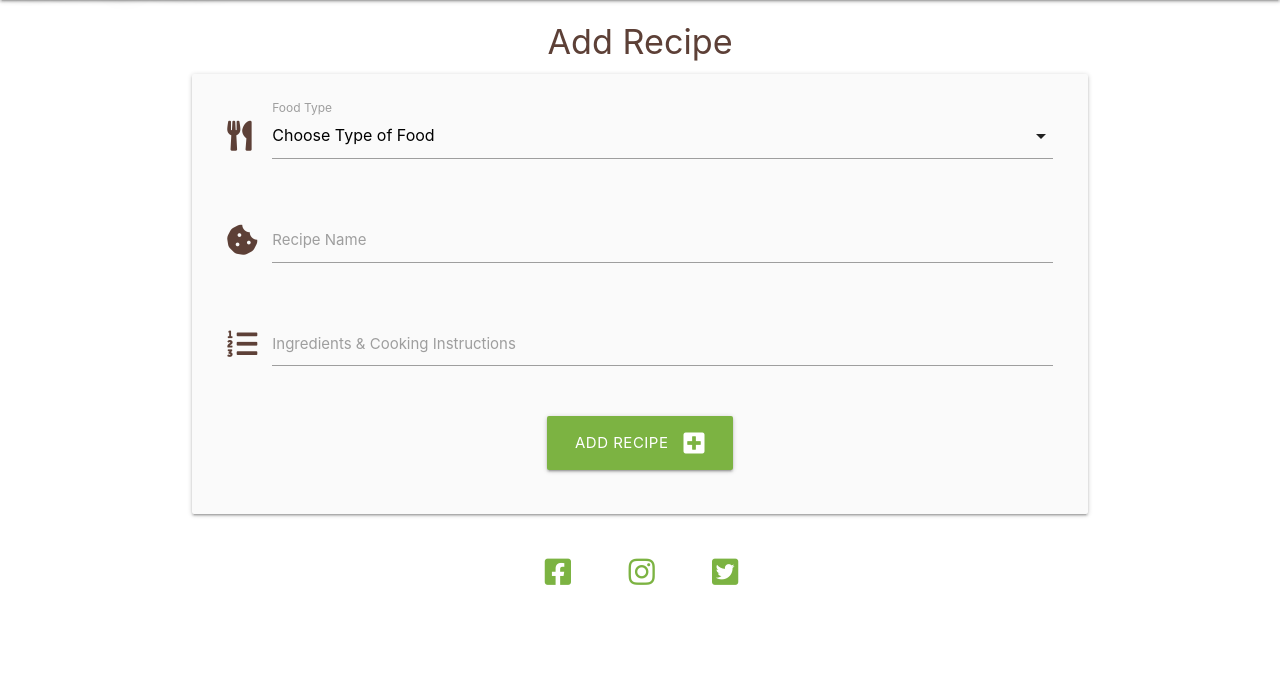
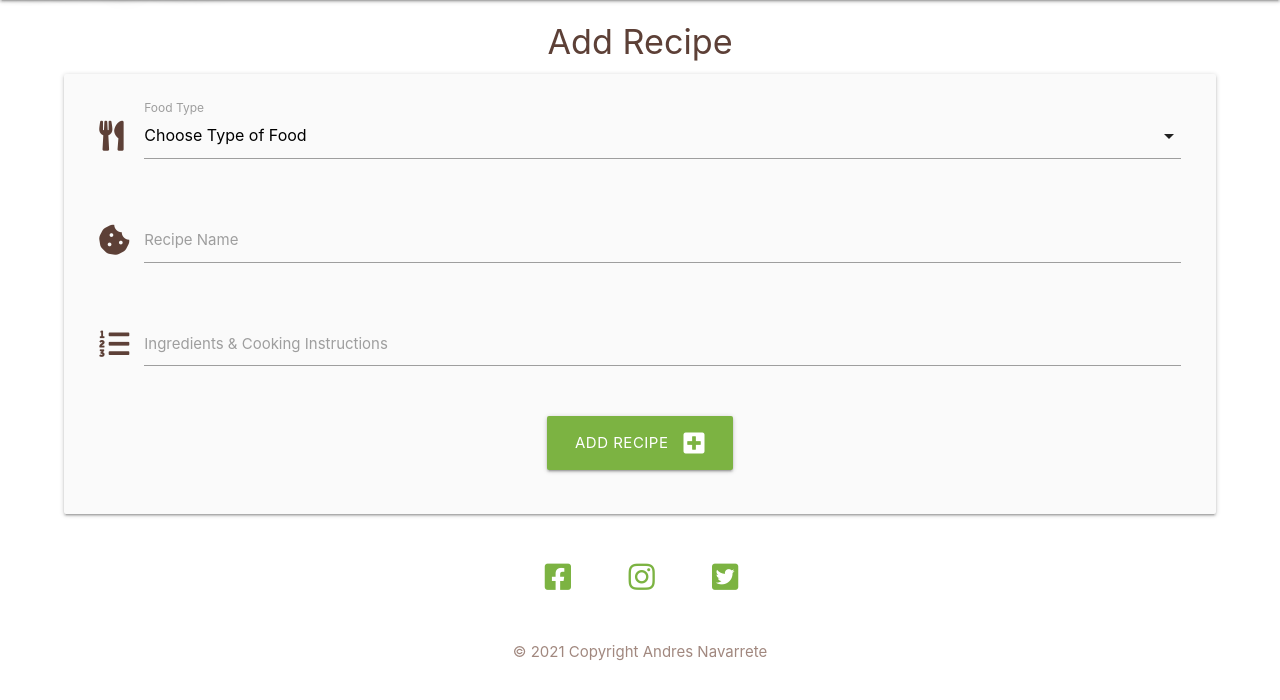
Before and after one commit to andna5980/myfood, a Flask app: page /add_recipe in a window 1280 px wide. Shown: the part 64-764 px from the top of the page. Run offline with Flask 2, Linux system fonts and the light colour scheme; data that the repository does not hold is empty; some libraries are stand-ins or nearby versions.

Commit message:
image added to profile and footer height increase

```diff
--- a/static/css/style.css
+++ b/static/css/style.css
@@ -23,11 +23,16 @@
     justify-content: center;
 }
 
+.container {
+    margin: 20px auto;
+    max-width: 1280px;
+    width: 90%;
+}
 
 /*-----------------------Footer----------*/
 
 footer {
-    height: 80px;
+    height: auto;
     width: 100%;
     overflow: hidden;
 
```
